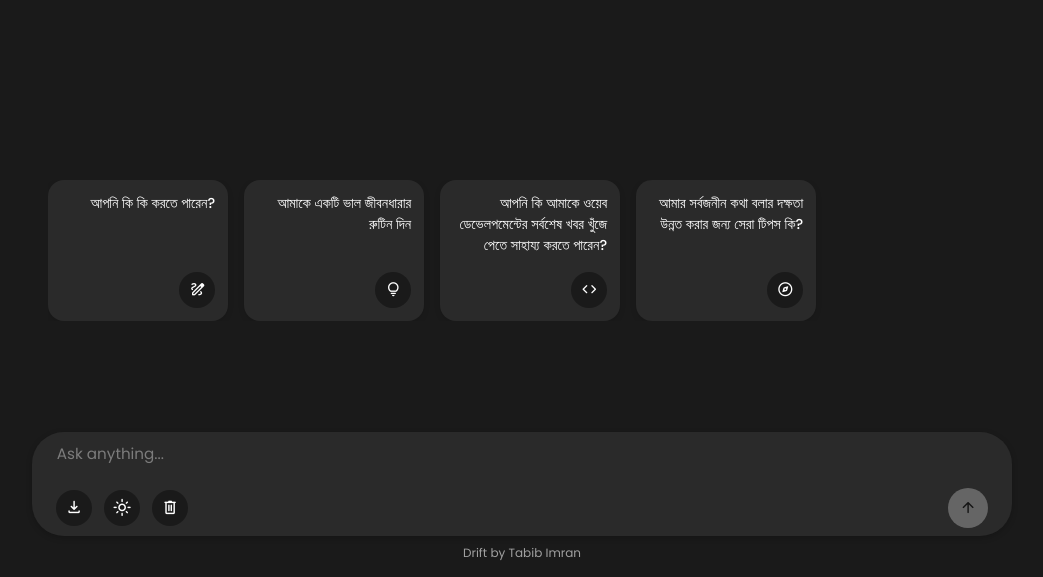
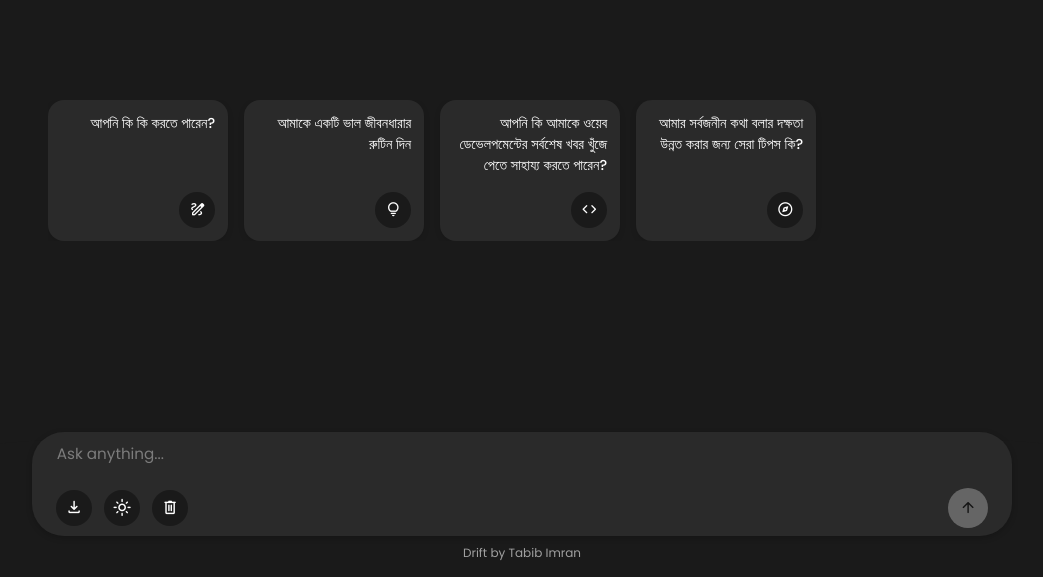
Before and after one commit to inwithimran/Drift, a plain HTML site: page index.html in a window 1280 px wide. Shown: the part 227-804 px from the top of the page, without its empty margins (118-1161 px from the left). Drawn offline with nearby package versions, Linux system fonts and the light colour scheme.

Commit message:
Add files via upload

```diff
--- a/style.css
+++ b/style.css
@@ -149,7 +149,7 @@ body.hide-header .header {
   list-style: none;
   display: flex;
   gap: 1rem;
-  margin-top: 25vh;
+  margin-top: 15vh;
   overflow: hidden;
   overflow-x: auto;
   scroll-snap-type: x mandatory;
@@ -357,6 +357,7 @@ body.hide-header .header {
   right: 0;
   padding: 0 0.70rem 0.70rem;
   background: var(--primary-color);
+  border-radius: 30% 30% 0 0;
   z-index: 1000;
   animation: slideUp 0.4s ease-out;
 }
```
